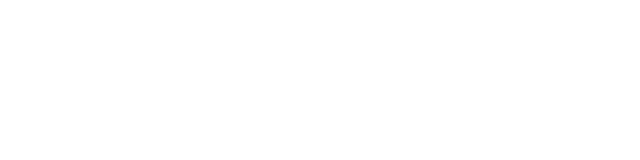
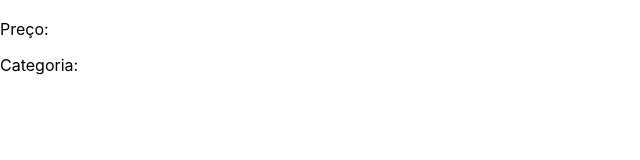
Before and after one commit to Samuel-fsb/react, a React (Create React App) app in the folder meu-projeto/: page / in a window 1280 px wide. Shown: the top 160 px of the page, without its empty margins (0-640 px from the left). Built offline with nearby package versions, Linux system fonts and the light colour scheme.

Commit message:
Passando as propriedades sem usar props.

```diff
--- a/meu-projeto/src/App.js
+++ b/meu-projeto/src/App.js
@@ -1,10 +1,11 @@
+import CartaoProduto from "./componets/CartaoProduto";
 
 
 function App() {
 
   return(
     <div>
-
+      <CartaoProduto/>
     </div>
   );
 
--- a/meu-projeto/src/componets/CartaoProduto.js
+++ b/meu-projeto/src/componets/CartaoProduto.js
@@ -1,8 +1,10 @@
 function CartaoProduto({nome, preco, categoria}){
 
     return(
-        <div>
-
+        <div className="cartao">
+            <h3>{nome}</h3>
+            <p>Preço: {preco}</p>
+            <span>Categoria: {categoria}</span>
         </div>
     );
 
```
